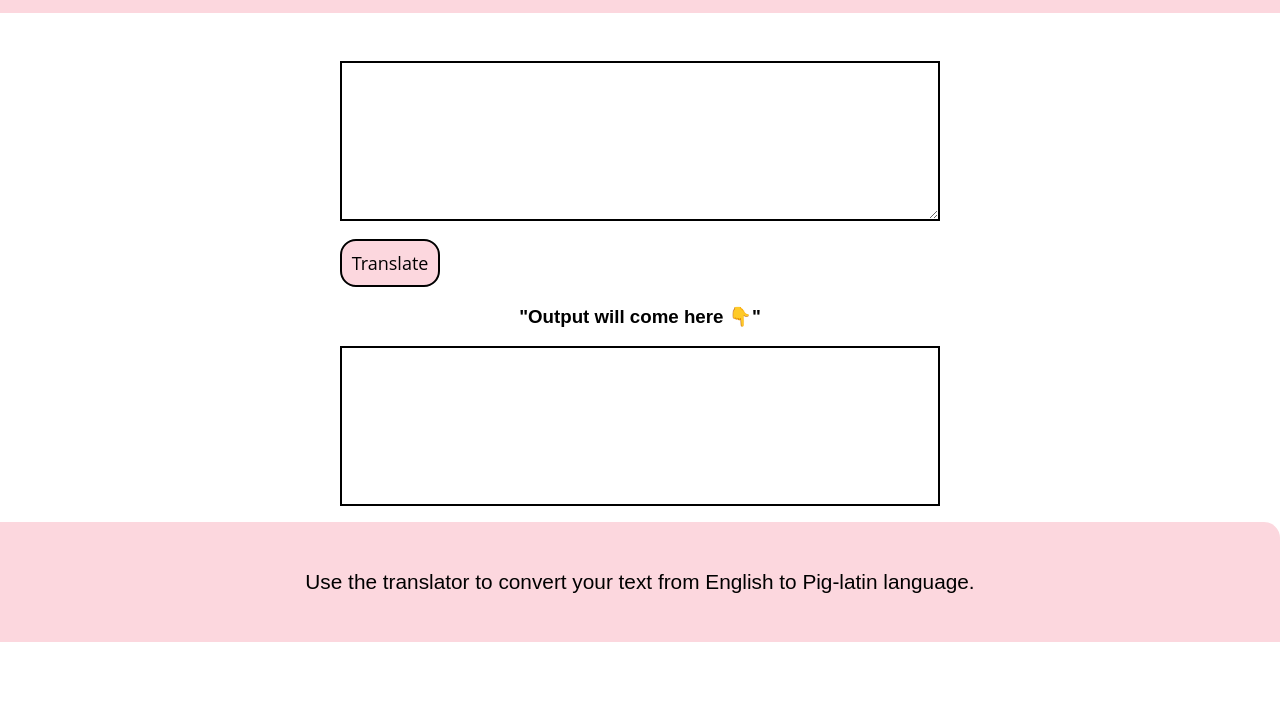
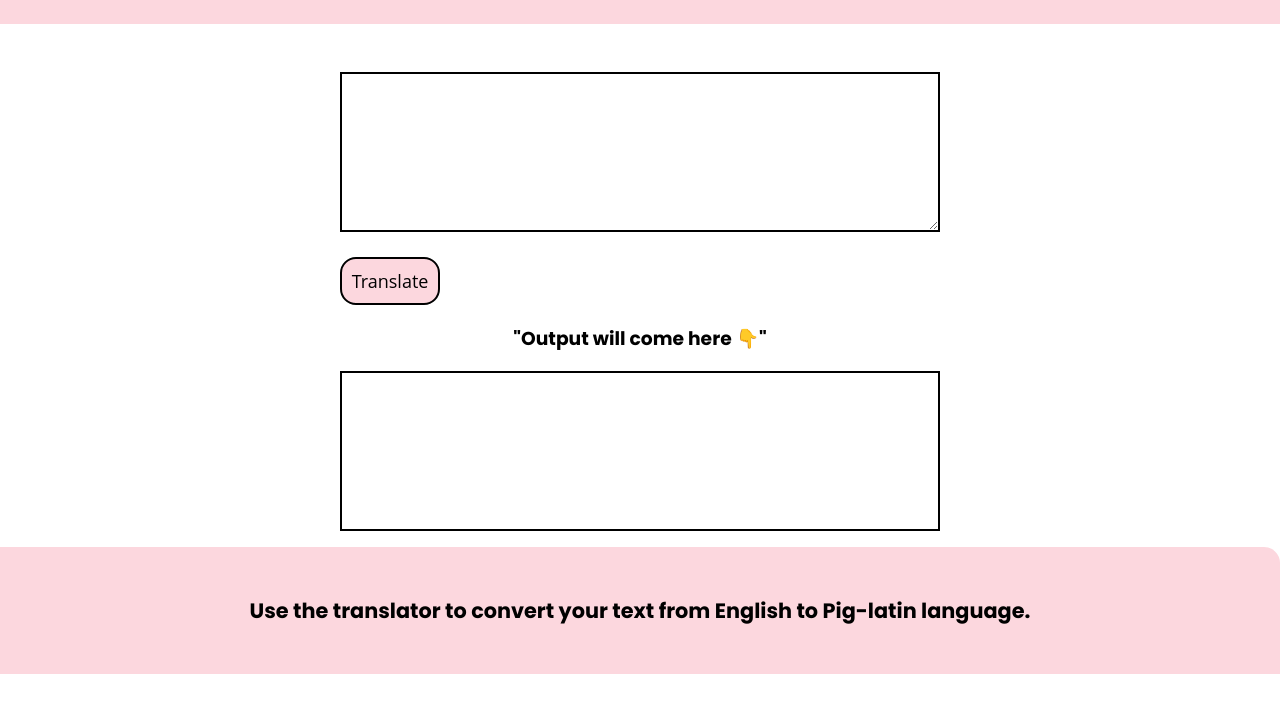
Before and after one commit to Rajaneesh98/Pig-latin-MarkSeven, a plain HTML site: page index.html in a window 1280 px wide. Shown: the part 99-800 px from the top of the page. Drawn offline with Linux system fonts and the light colour scheme.

Commit message:
Docs: added

```diff
--- a/style.css
+++ b/style.css
@@ -8,7 +8,7 @@
 
 body {
   margin: 0;
-  font-family: "Ubuntu", sans-serif;
+  font-family: "Poppins", sans-serif;
 }
 
 main {
```
Also changed, not shown: 1 other file.
